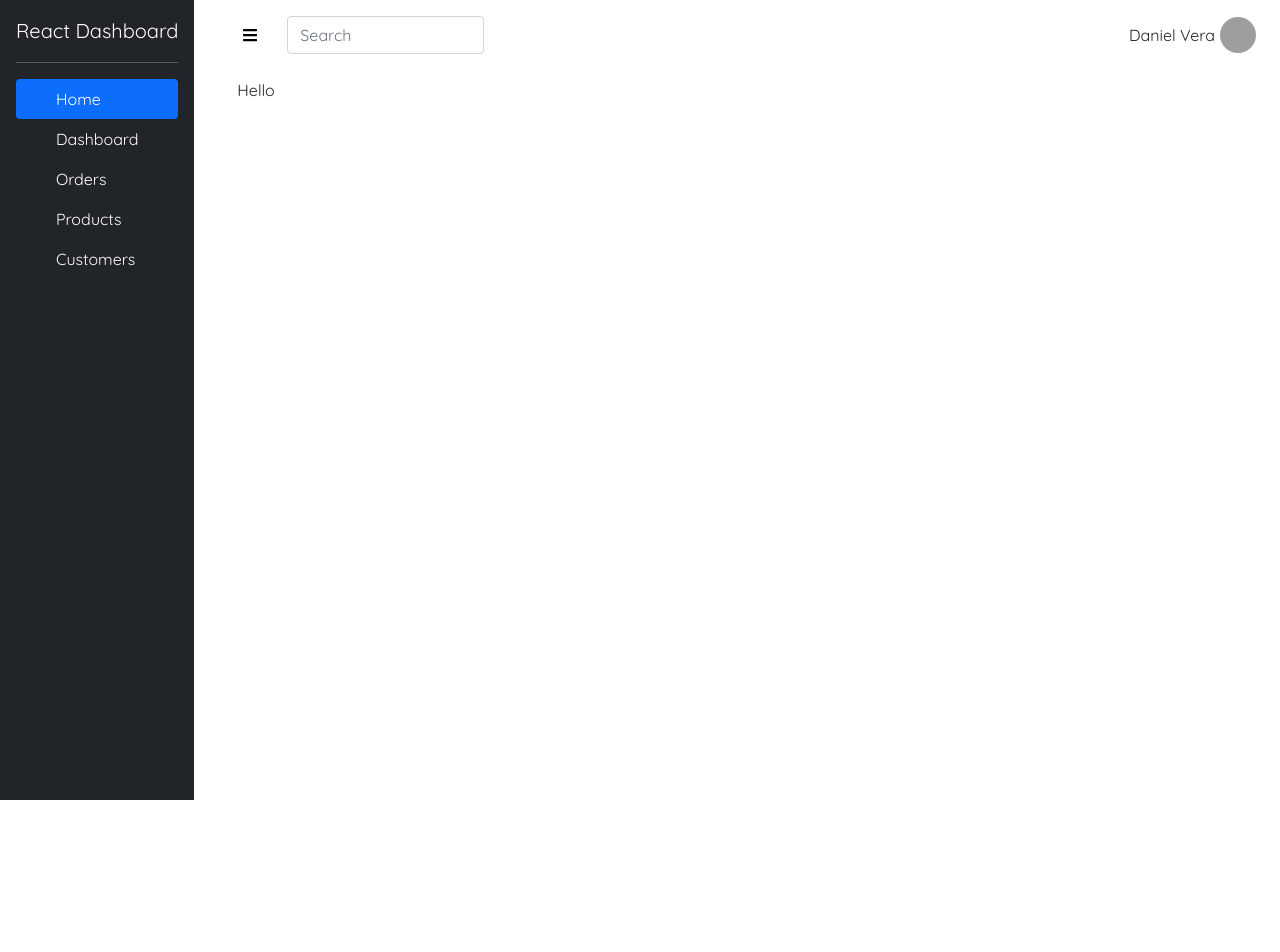
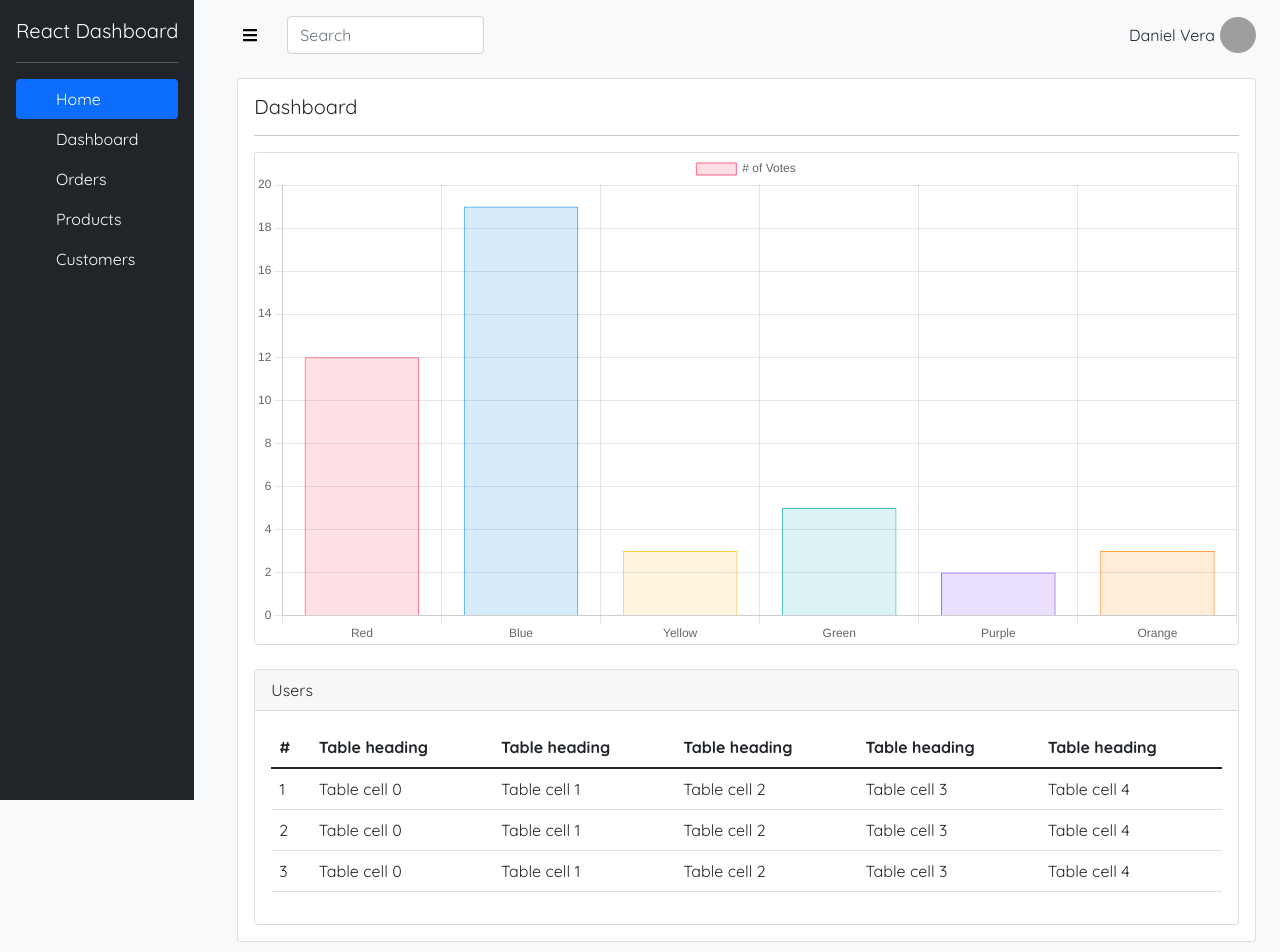
Before and after one commit to DanielVera987/react-dashboard, a React app: page / in a window 1280 px wide. Shown: the top 952 px of the page. Before the commit the page ends 800 px from the top, so only its background shows below. Built offline with nearby package versions, Linux system fonts and the light colour scheme; grey boxes are pictures that could not be loaded.

Commit message:
Add dashboard pages

```diff
--- /dev/null
+++ b/src/pages/Dashboard/Dashboard.jsx
@@ -0,0 +1,79 @@
+import React from 'react';
+import Card from 'react-bootstrap/Card';
+import Table from 'react-bootstrap/Table';
+import ChartBar from '@components/Chart/ChartBar';
+
+const Dashboard = () => {
+    return (
+        <>
+            <Card>
+                <Card.Body>
+                    <Card.Title>Dashboard</Card.Title>
+                    <hr />
+
+                    {/* ChartBar */}
+                    <Card>
+                        <ChartBar />
+                    </Card>
+
+                    {/* List Users */}
+                    <Card className="mt-4">
+                        <Card.Header>Users</Card.Header>
+                        <Card.Body>
+                            <Card.Text>
+                                <Table responsive>
+                                    <thead>
+                                        <tr>
+                                            <th>#</th>
+                                            {Array.from({ length: 5 }).map(
+                                                (_, index) => (
+                                                    <th key={index}>
+                                                        Table heading
+                                                    </th>
+                                                ),
+                                            )}
+                                        </tr>
+                                    </thead>
+                                    <tbody>
+                                        <tr>
+                                            <td>1</td>
+                                            {Array.from({ length: 5 }).map(
+                                                (_, index) => (
+                                                    <td key={index}>
+                                                        Table cell {index}
+                                                    </td>
+                                                ),
+                                            )}
+                                        </tr>
+                                        <tr>
+                                            <td>2</td>
+                                            {Array.from({ length: 5 }).map(
+                                                (_, index) => (
+                                                    <td key={index}>
+                                                        Table cell {index}
+                                                    </td>
+                                                ),
+                                            )}
+                                        </tr>
+                                        <tr>
+                                            <td>3</td>
+                                            {Array.from({ length: 5 }).map(
+                                                (_, index) => (
+                                                    <td key={index}>
+                                                        Table cell {index}
+                                                    </td>
+                                                ),
+                                            )}
+                                        </tr>
+                                    </tbody>
+                                </Table>
+                            </Card.Text>
+                        </Card.Body>
+                    </Card>
+                </Card.Body>
+            </Card>
+        </>
+    );
+};
+
+export default Dashboard;
--- a/src/routes/App.jsx
+++ b/src/routes/App.jsx
@@ -6,6 +6,7 @@ import Login from '@pages-auth/Login/Login';
 import Register from '@pages-auth/Register/Register';
 
 import '@styles/global.scss';
+import Dashboard from '../pages/Dashboard/Dashboard';
 
 const App = () => {
     function PrivateRoute({ children }) {
@@ -20,7 +21,11 @@ const App = () => {
                 <Route path="/register" element={<Register />} exac />
                 <Route
                     path="/"
-                    element={<PrivateRoute>{<div>Hello</div>}</PrivateRoute>}
+                    element={
+                        <PrivateRoute>
+                            <Dashboard />
+                        </PrivateRoute>
+                    }
                 />
             </Routes>
         </>
--- a/src/styles/_vars.scss
+++ b/src/styles/_vars.scss
@@ -2,3 +2,4 @@
 
 $white: #f8f8f8;
 $font_family: 'Quicksand', serif;
+$bg_body: #F8F9FA;
--- a/src/styles/global.scss
+++ b/src/styles/global.scss
@@ -2,6 +2,7 @@
 
 body {
     font-family: $font_family;
+    background-color: $bg_body;
 }
 
 h1, h2, h3, h4, h5, h6 {
```
Also changed, not shown: src/pages/Dashboard/Dashboard.scss (added).
